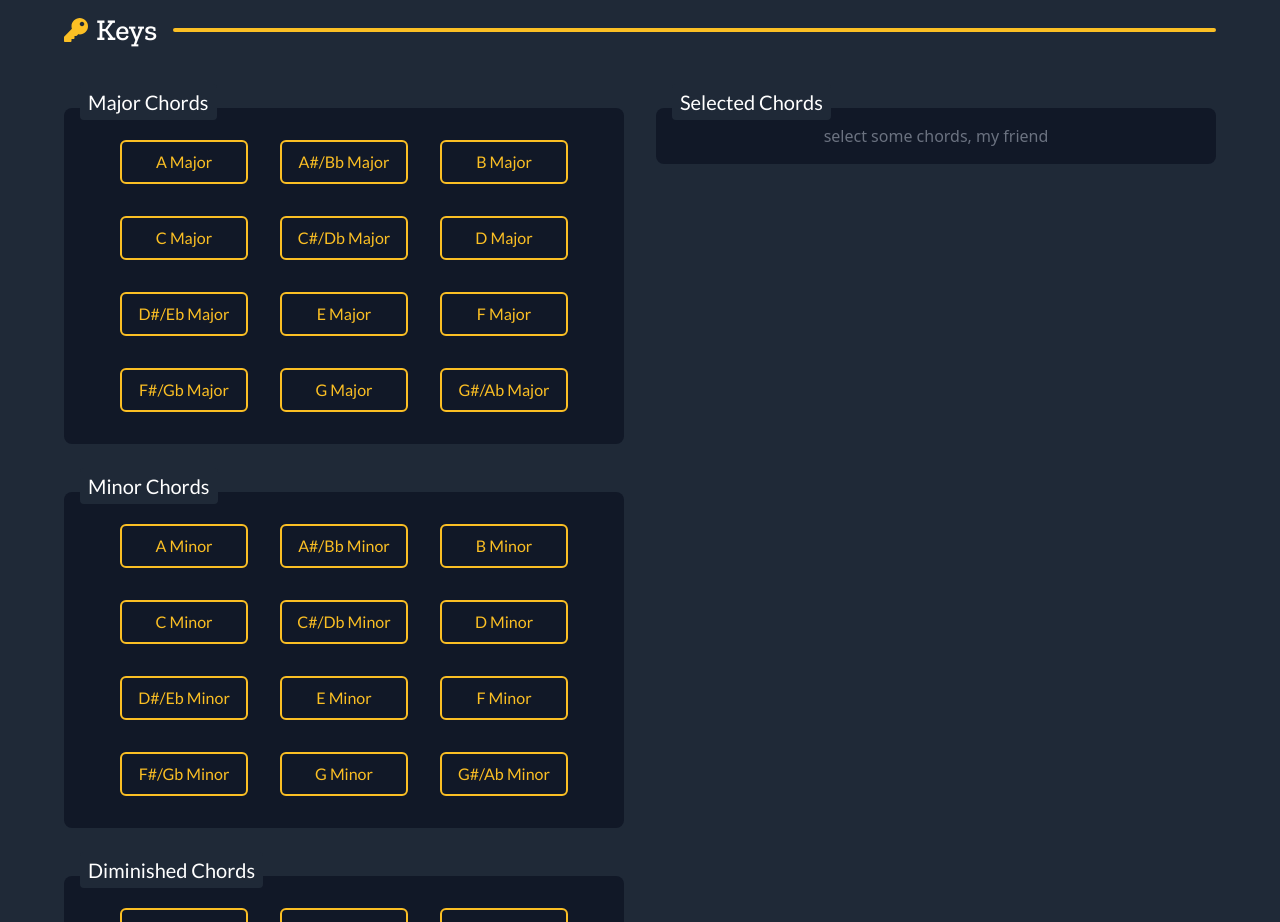
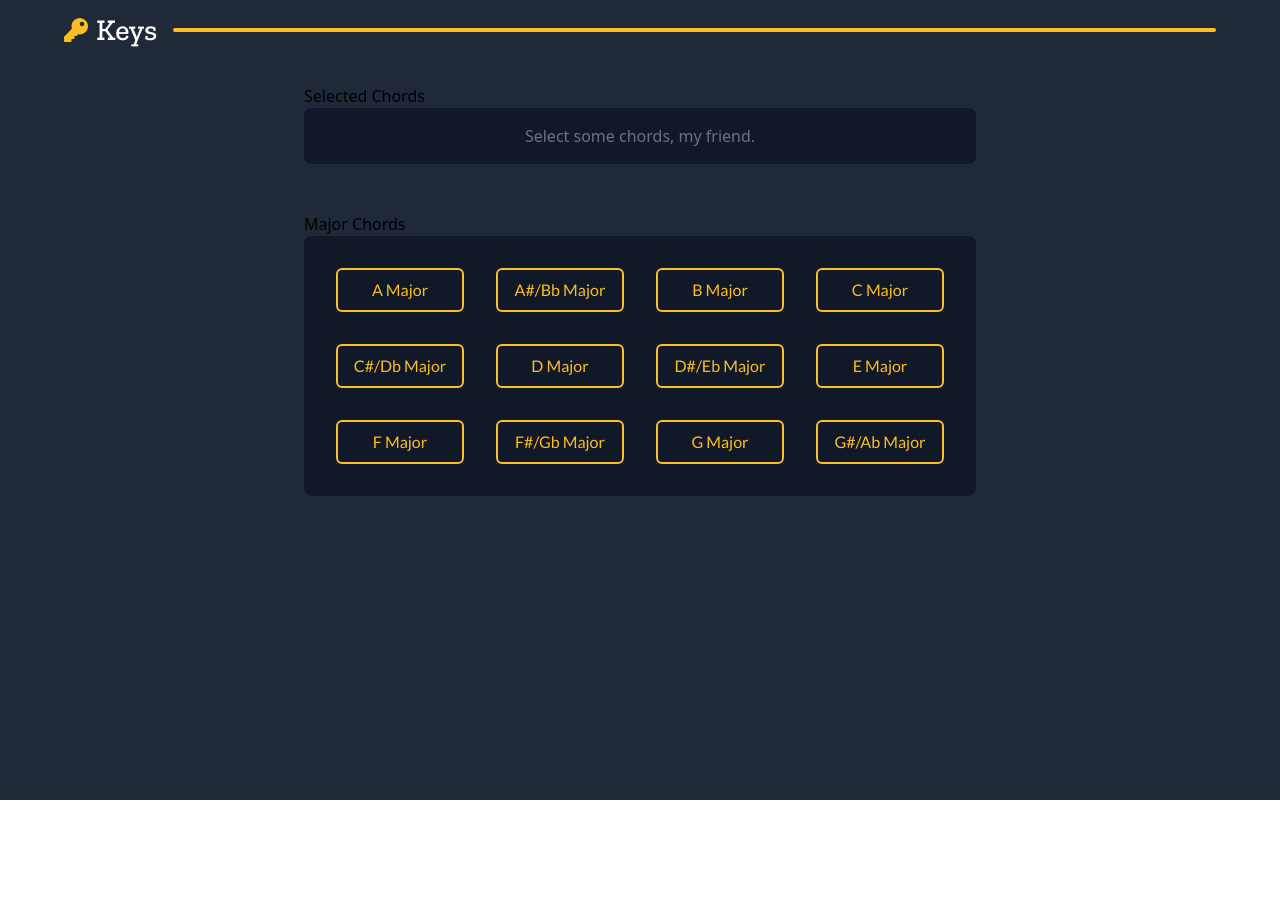
Before and after one commit to jacoberick/keys, a React (Create React App) app: page / in a window 1280 px wide. Shown: the top 922 px of the page. After the commit the page ends 800 px from the top, so only its background shows below. Built offline with nearby package versions, Linux system fonts and the light colour scheme.

Commit message:
generated chord buttons maps dynamically, started refactoring JSX

```diff
--- a/src/App.js
+++ b/src/App.js
@@ -4,7 +4,7 @@ import FindKey from "./components/FindKey";
 
 function App() {
   return (
-    <div id="masterContainer" className="bg-gray-800 ">
+    <div id="masterContainer" className="bg-gray-800 h-screen">
       <Header />
       <FindKey />
     </div>
--- a/src/components/FindKey.js
+++ b/src/components/FindKey.js
@@ -1,10 +1,9 @@
 import React, { useState } from "react";
 
 // repeated styles
-const majorMinorTitles = `text-xl mb-4 text-white absolute -top-6 bg-gray-800 rounded py-1 px-2 font-lato`;
-const chordSection = `my-12 bg-gray-900 rounded-lg p-4 max-w-2xl relative`;
-const buttonsContainer = `flex flex-wrap justify-center`;
-const chordButton = `text-yellow-400 m-4 border-2 border-yellow-400 p-2 rounded-md w-32 transition-all`;
+const chordSection = `max-w-2xl my-6`;
+const buttonsContainer = `p-4 rounded-lg bg-gray-900 flex flex-wrap justify-center`;
+const chordButton = `transform hover:scale-110 active:scale-75 text-yellow-400 m-4 border-2 border-yellow-400 p-2 rounded-md w-32 transition-all`;
 
 const FindKey = () => {
   //state
@@ -128,25 +127,20 @@ const FindKey = () => {
     setSelectedChords([]);
   };
 
-  //variables that store chord button elements
-  const majorChordButtons = majorChords.map((c) => (
-    <button onClick={toggleSelectedChord} key={c} className={`${chordButton}`}>
+  //array that store chord button elements
+  let buttonsArray = [majorChords, minorChords, dimChords];
+  let buttonsCode = [];
+
+  for (let i = 0; i < buttonsArray.length; i++) {
+    let code = buttonsArray[i].map((c) => (
+      <button onClick={toggleSelectedChord} key={c} className={chordButton}>
         {c}
       </button>
     ));
+    buttonsCode.push(code);
+  }
 
-  const minorChordButtons = minorChords.map((c) => (
-    <button onClick={toggleSelectedChord} key={c} className={`${chordButton}`}>
-      {c}
-    </button>
-  ));
-
-  const dimChordButtons = dimChords.map((c) => (
-    <button onClick={toggleSelectedChord} key={c} className={`${chordButton}`}>
-      {c}
-    </button>
-  ));
-
+  //generates buttons based on selectedChords state
   const selectedChordButtons = selectedChords.map((c) => (
     <p
       key={c}
@@ -159,38 +153,16 @@ const FindKey = () => {
   return (
     <div
       id="findKeyContainer"
-      className="flex justify-center px-16 max-w-7xl mx-auto"
+      className="flex flex-col items-center x-16 max-w-7xl"
     >
-      {/* chords for selection */}
-      <div id="left" className="mr-4 w-1/2">
-        <section id="majorSection" className={chordSection}>
-          <p className={majorMinorTitles}>Major Chords</p>
-          <div id="majorChordBank" className={buttonsContainer}>
-            {majorChordButtons}
-          </div>
-        </section>
-        <section id="minorSection" className={chordSection}>
-          <p className={majorMinorTitles}>Minor Chords</p>
-          <div id="minorChordBank" className={buttonsContainer}>
-            {minorChordButtons}
-          </div>
-        </section>
-        <section id="minorSection" className={chordSection}>
-          <p className={majorMinorTitles}>Diminished Chords</p>
-          <div id="minorChordBank" className={buttonsContainer}>
-            {dimChordButtons}
-          </div>
-        </section>
-      </div>
       {/* selected chords */}
-      <div id="right" className="ml-4 w-1/2">
-        <section className={`${chordSection}`}>
-          <p className={`${majorMinorTitles}`}>Selected Chords</p>
-          <div id="minorChordBank" className={`${buttonsContainer}`}>
+      <section className={`${chordSection} w-full`}>
+        <p className="">Selected Chords</p>
+        <div id="selectedChords" className={`${buttonsContainer}`}>
           {selectedChords.length ? (
             selectedChordButtons
           ) : (
-              <p className=" text-gray-500">select some chords, my friend</p>
+            <p className=" text-gray-500">Select some chords, my friend.</p>
           )}
         </div>
         <div id="selectedSectionButtons" className="flex justify-between">
@@ -216,7 +188,14 @@ const FindKey = () => {
           </button>
         </div>
       </section>
+
+      {/* chords for selection */}
+      <section id="majorSection" className={chordSection}>
+        <p className="">Major Chords</p>
+        <div id="majorChordBank" className={buttonsContainer}>
+          {buttonsCode[0]}
         </div>
+      </section>
     </div>
   );
 };
--- a/tailwind.config.js
+++ b/tailwind.config.js
@@ -11,7 +11,7 @@ module.exports = {
   },
   variants: {
     extend: {
-      fontStyle: ["hover"],
+      scale: ["active"],
     },
   },
   plugins: [],
```
Lines whose indentation alone changed are shown as unchanged.
